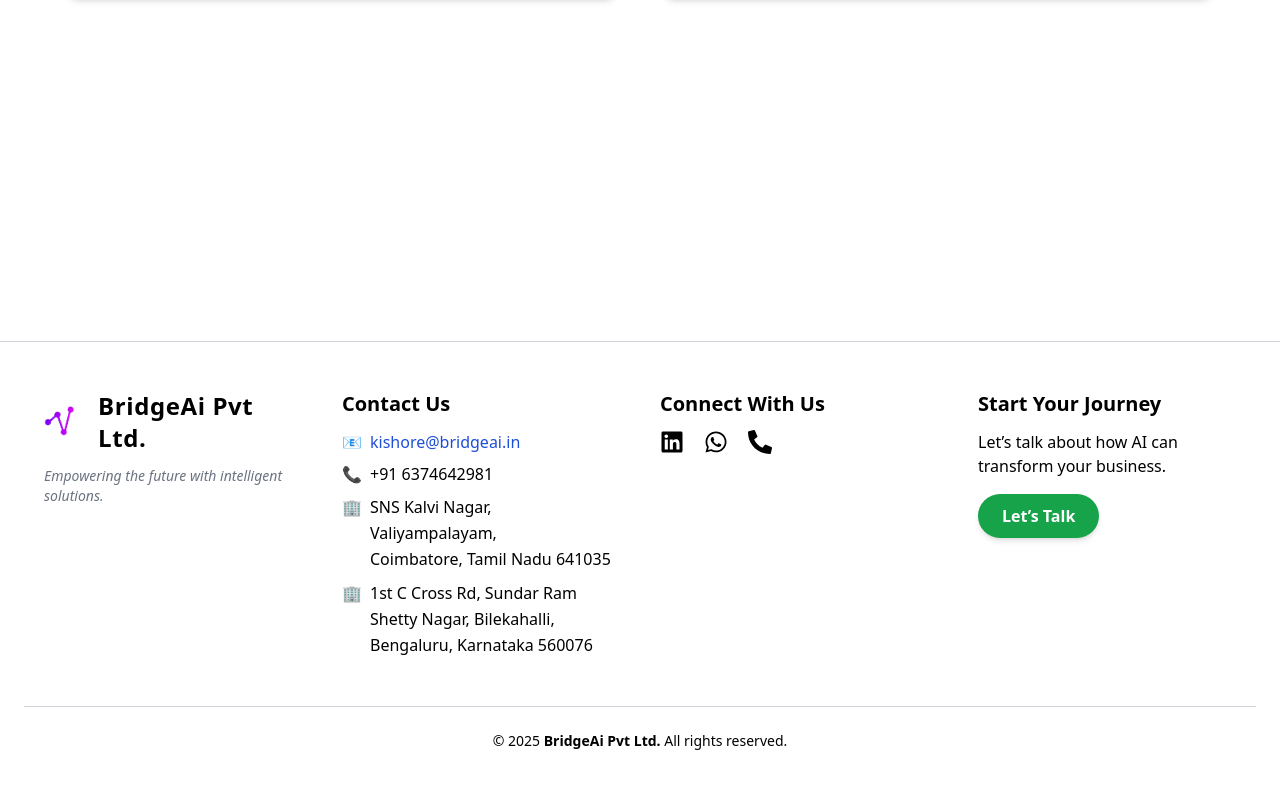
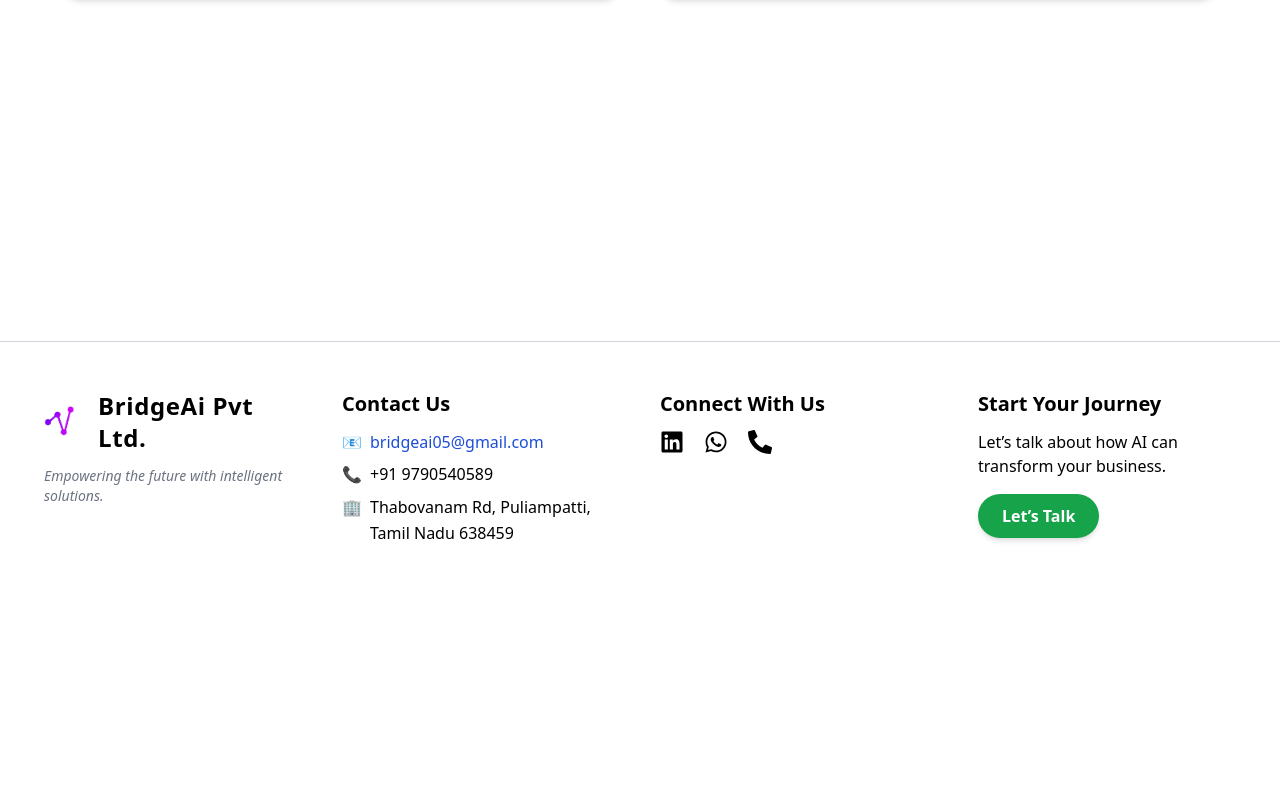
Before and after one commit to BridgeAi11/Bridgeai, a React (Vite) app: page / in a window 1280 px wide. Shown: the part 2398-3187 px from the top of the page. After the commit the page ends 2992 px from the top, so only its background shows below. Built offline with nearby package versions, Linux system fonts and the light colour scheme.

Commit message:
Updated company information

```diff
--- a/src/components/CompanyInfo.jsx
+++ b/src/components/CompanyInfo.jsx
@@ -29,26 +29,22 @@
           <p className="mb-2 flex items-center gap-2">
             <span role="img" aria-label="email">📧</span>
             <a
-              href="mailto:kishore@bridgeai.in"
+              href="mailto:bridgeai05@gmail.com"
               className="text-blue-700 hover:text-blue-900 font-medium transition"
             >
-              kishore@bridgeai.in
+              bridgeai05@gmail.com
             </a>
           </p>
           <p className="mb-2 flex items-center gap-2">
             <span role="img" aria-label="phone">📞</span>
-            <span className="font-medium">+91 6374642981</span>
+            <span className="font-medium">+91 9790540589</span>
           </p>
           <p className="mt-2 text-black leading-relaxed flex items-start gap-2">
             <span role="img" aria-label="location">🏢</span>
-            SNS Kalvi Nagar, Valiyampalayam,<br />
-            Coimbatore, Tamil Nadu 641035
+            Thabovanam Rd, Puliampatti,<br />
+            Tamil Nadu 638459
           </p>
-          <p className="mt-2 text-black leading-relaxed flex items-start gap-2">
-            <span role="img" aria-label="location">🏢</span>
-            1st C Cross Rd, Sundar Ram Shetty Nagar,
-            Bilekahalli, Bengaluru, Karnataka 560076
-          </p>
+
         </div>
 
         {/* Social Media Links */}
@@ -64,7 +60,7 @@
               <FaLinkedin />
             </a>
             <a
-              href="https://wa.me/916374642981"
+              href="https://wa.me/919790540589"
               target="_blank"
               rel="noopener noreferrer"
               className="hover:text-green-600 transition hover:scale-110"
@@ -72,7 +68,7 @@
               <FaWhatsapp />
             </a>
             <a
-              href="tel:+916374642981"
+              href="tel:+919790540589"
               target="_blank"
               rel="noopener noreferrer"
               className="hover:text-blue-500 transition hover:scale-110"
@@ -89,7 +85,7 @@
             Let’s talk about how AI can transform your business.
           </p>
           <a
-  href="https://wa.me/916374642981?text=Hi%20Kishorekumar%2C%20I%20would%20like%20to%20connect%20and%20learn%20more%20about%20your%20services."
+  href="https://wa.me/919790540589?text=Hi%2C%20I%20would%20like%20to%20connect%20and%20learn%20more%20about%20your%20services."
   target="_blank"
   rel="noopener noreferrer"
   className="inline-block bg-green-600 hover:bg-green-700 transition-all px-6 py-2.5 rounded-full text-white font-semibold shadow-md hover:shadow-lg"
@@ -100,10 +96,7 @@
         </div>
       </div>
 
-      {/* Footer Bottom */}
-      <div className="text-center mt-12 text-black text-sm pt-6 border-t border-gray-300">
-        © {new Date().getFullYear()} <strong>BridgeAi Pvt Ltd.</strong> All rights reserved.
-      </div>
+
     </footer>
   );
 };
```
